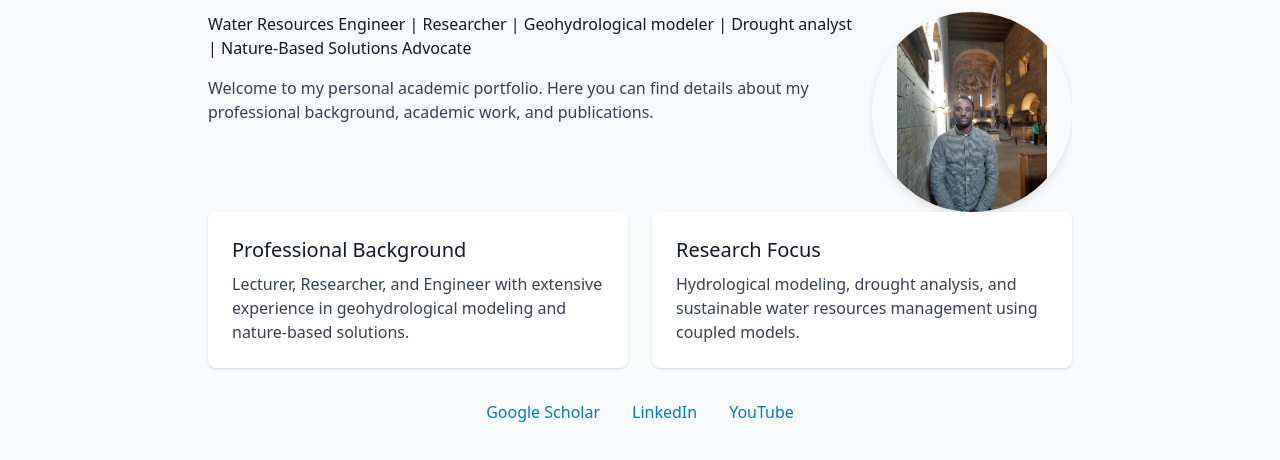
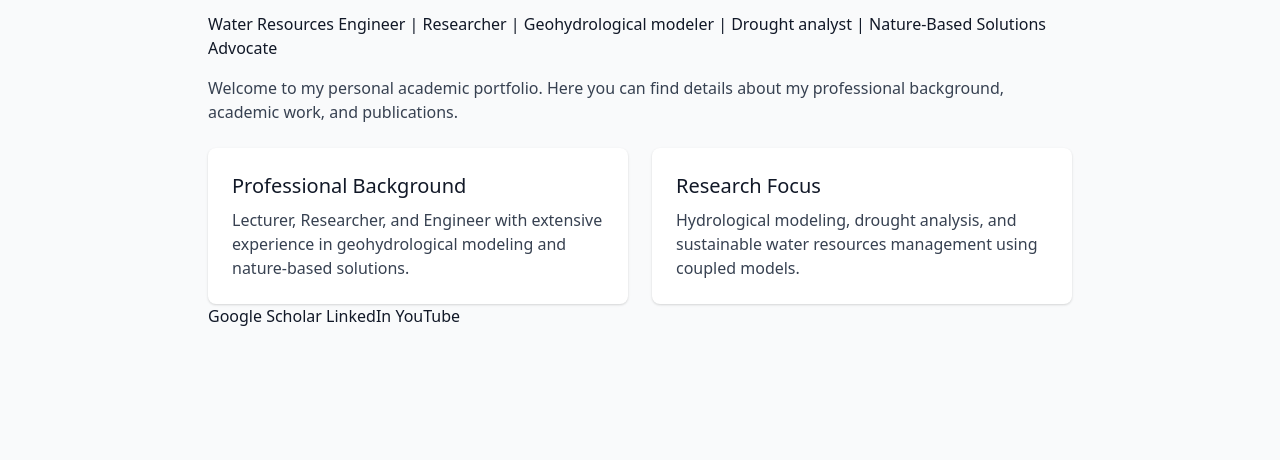
Before and after one commit to estifanosYimer/estifanos-website, a plain HTML site: page templates/index.html in a window 1280 px wide. Shown: the part 168-628 px from the top of the page. Drawn offline with nearby package versions, Linux system fonts and the light colour scheme.

Commit message:
Update index.html

```diff
--- a/templates/index.html
+++ b/templates/index.html
@@ -7,65 +7,6 @@
   <meta name="viewport" content="width=device-width, initial-scale=1.0" />
   <title>Estifanos Addisu Yimer</title>
   <link href="https://cdn.jsdelivr.net/npm/tailwindcss@2.2.19/dist/tailwind.min.css" rel="stylesheet">
- <style>
-  .image-container {
-   width: 150px;
-   height: 150px;
-   border-radius: 50%;
-   box-shadow: 0 4px 8px rgba(0, 0, 0, 0.1);
-   float: right;
-   margin-left: 1rem;
-   background-image: url('/image/Estifanos_picture.jpeg');
-   background-size: contain;
-   background-position: center;
-   background-repeat: no-repeat;
-  }
-
-
-  .main-content {
-   overflow: hidden;
-  }
-
-
-  /* Media query for desktop */
-  @media (min-width: 768px) {
-   .image-container {
-    width: 200px;
-    height: 200px;
-   }
-  }
-
-
-  /* Media query for phone (smaller screens) */
-  @media (max-width: 767px) {
-   .image-container {
-    width: 120px;
-    height: 120px;
-    float: none;
-    margin: 0 auto 1rem;
-    display: block;
-   }
-  }
-
-
-  .social-links {
-   display: flex;
-   justify-content: center;
-   margin-top: 2rem;
-  }
-
-
-  .social-links a {
-   margin: 0 1rem;
-   color: #007acc;
-   text-decoration: none;
-  }
-
-
-  .social-links a:hover {
-   text-decoration: underline;
-  }
- </style>
  </head>
 
 
@@ -89,9 +30,6 @@
   <main class="max-w-4xl mx-auto py-12 px-4">
   <section class="main-content">
    <h2 class="text-3xl font-semibold mb-4">Welcome</h2>
-   <div class="image-container">
-
-   </div>
    <p class="mb-4">Water Resources Engineer | Researcher | Geohydrological modeler | Drought analyst | Nature-Based Solutions Advocate</p>
    <p class="mb-6 text-gray-700">
    Welcome to my personal academic portfolio. Here you can find details
```
Lines whose indentation alone changed are shown as unchanged.
